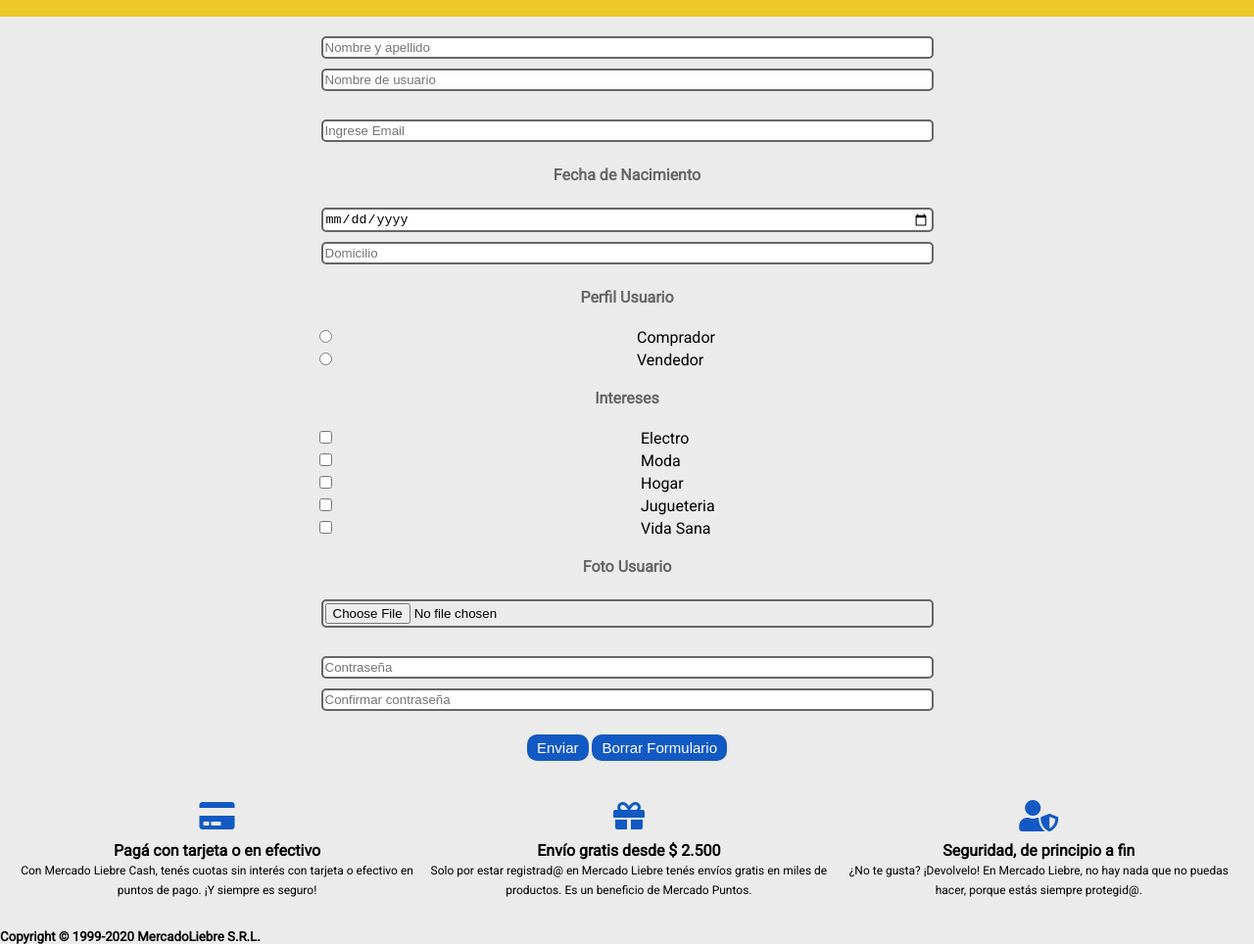
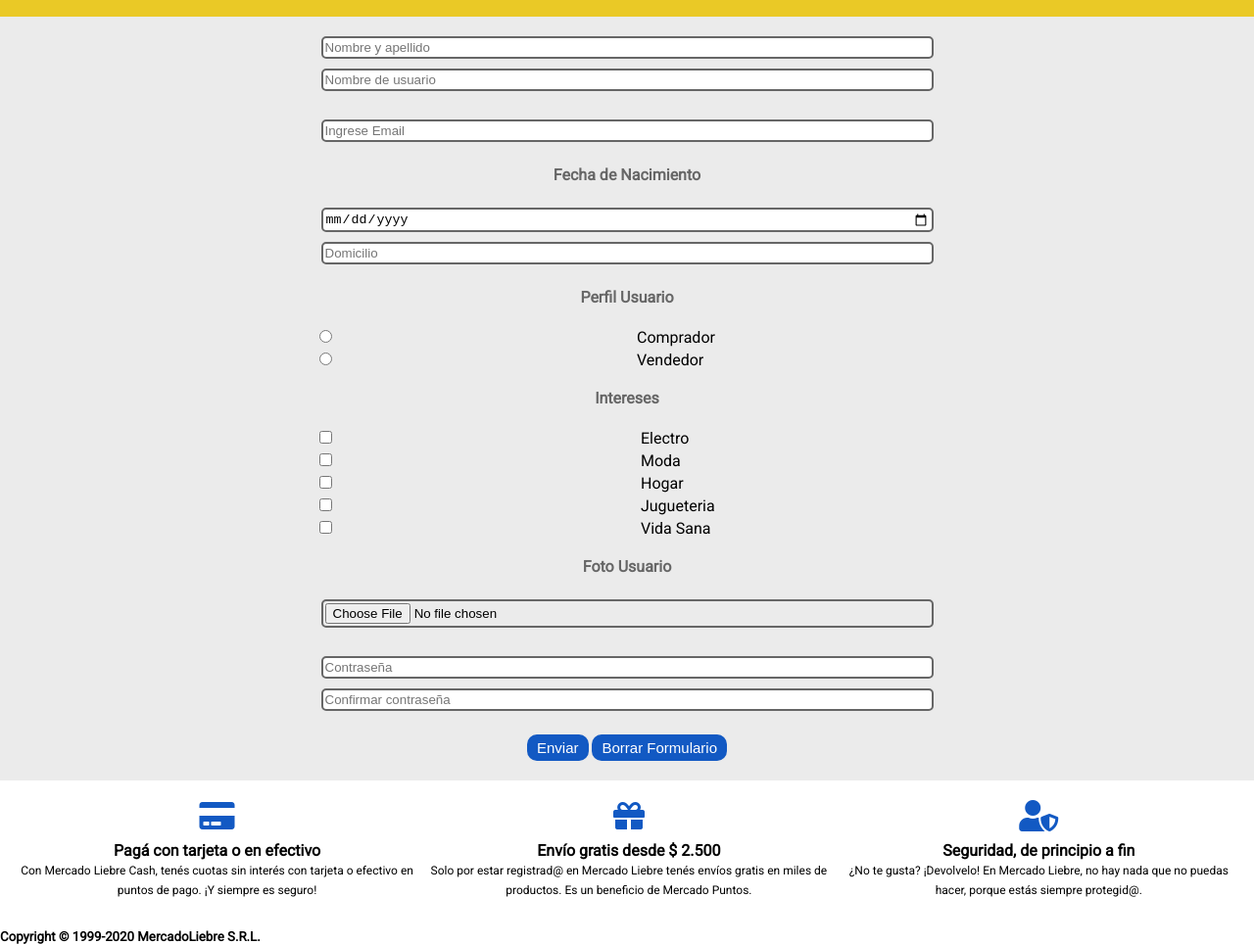
Before and after one commit to StefanoFabbro/MercadoLiebre, a website: page views/register.html in a window 1280 px wide. Shown: the part 119-1083 px from the top of the page at 98% size. Drawn offline with Linux system fonts and the light colour scheme; files that its build step writes are made by us from their sources.

Commit message:
arreglando el footer

```diff
--- a/public/css/styles.css
+++ b/public/css/styles.css
@@ -233,6 +233,7 @@ main form input {
 
 footer {
     margin-top: 20px;
+    background-color: #FFF;
 }
 
 .text-footer {
--- a/views/register.html
+++ b/views/register.html
@@ -56,9 +56,7 @@
         </header>
         <main>
             <form id="formulario" class="formulario" action="/">
-                <!-- <div class="nombre"> -->
-                    <input type="text" id="nombre" name="nombre" placeholder="Nombre y apellido">
-                <!-- </div> -->
+                <input type="text" id="nombre" name="nombre" placeholder="Nombre y apellido">
                 <br>
                 <div class="nombre-usuario">
                     <input type="text" id="nombreusuario" name="nombreusuario" placeholder="Nombre de usuario">
```
